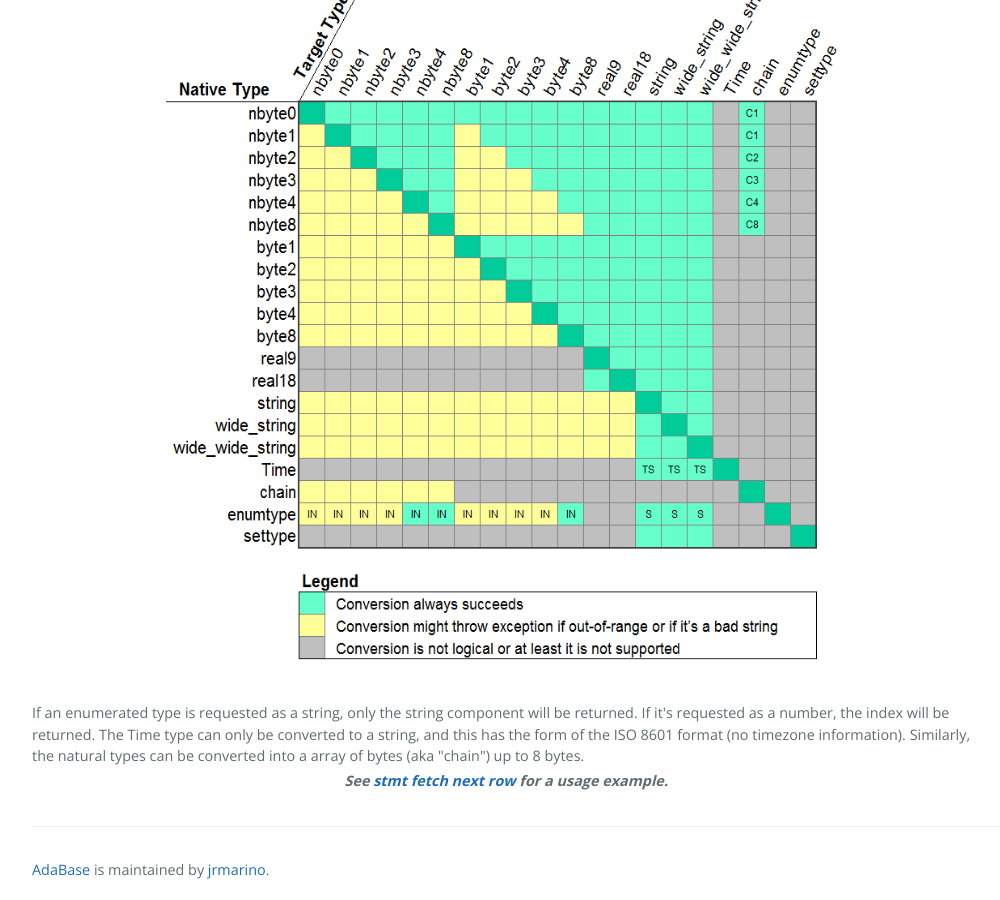
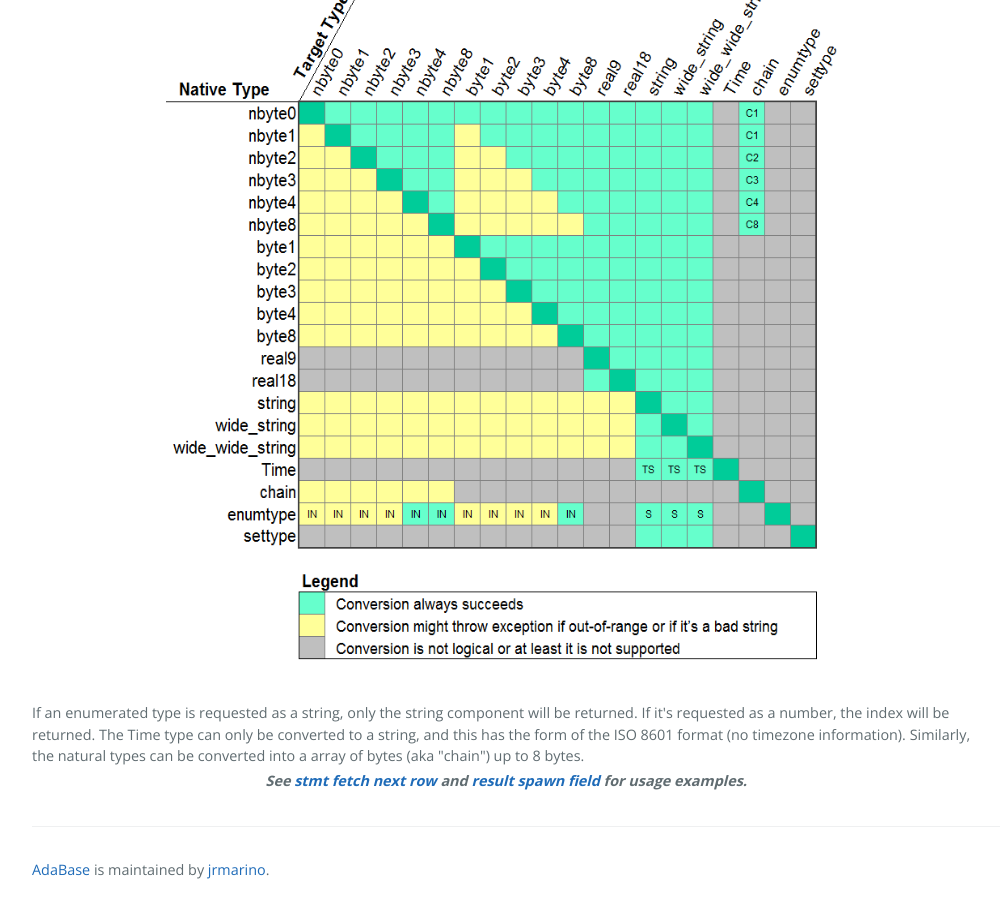
Before and after one commit to jrmarino/AdaBase, a Jekyll site: the page built from res_std_field.md, in a window 1280 px wide and 900 px high, scrolled down 2114 px. Shown: the whole window, without its empty margins (0-1000 px from the left). Built offline with Jekyll 4.4.1, drawn with Linux system fonts in a browser that asks for light colours.

Commit message:
add spawn_field page to usage examples of data conversions

```diff
--- a/res_std_field.md
+++ b/res_std_field.md
@@ -135,7 +135,8 @@ Time type can only be converted to a string, and this has the form of the
 ISO 8601 format (no timezone information).  Similarly, the natural types can
 be converted into a array of bytes (aka "chain") up to 8 bytes.
 </p>
-<p class="caption">See {{ page.fetch_next }} for a usage example.</p>
+<p class="caption">See {{ page.fetch_next }} and {{ page.res_spawn_field }}
+for usage examples.</p>
 </div>
 <div class="sidenav">
   <h3>See Also</h3>
```
